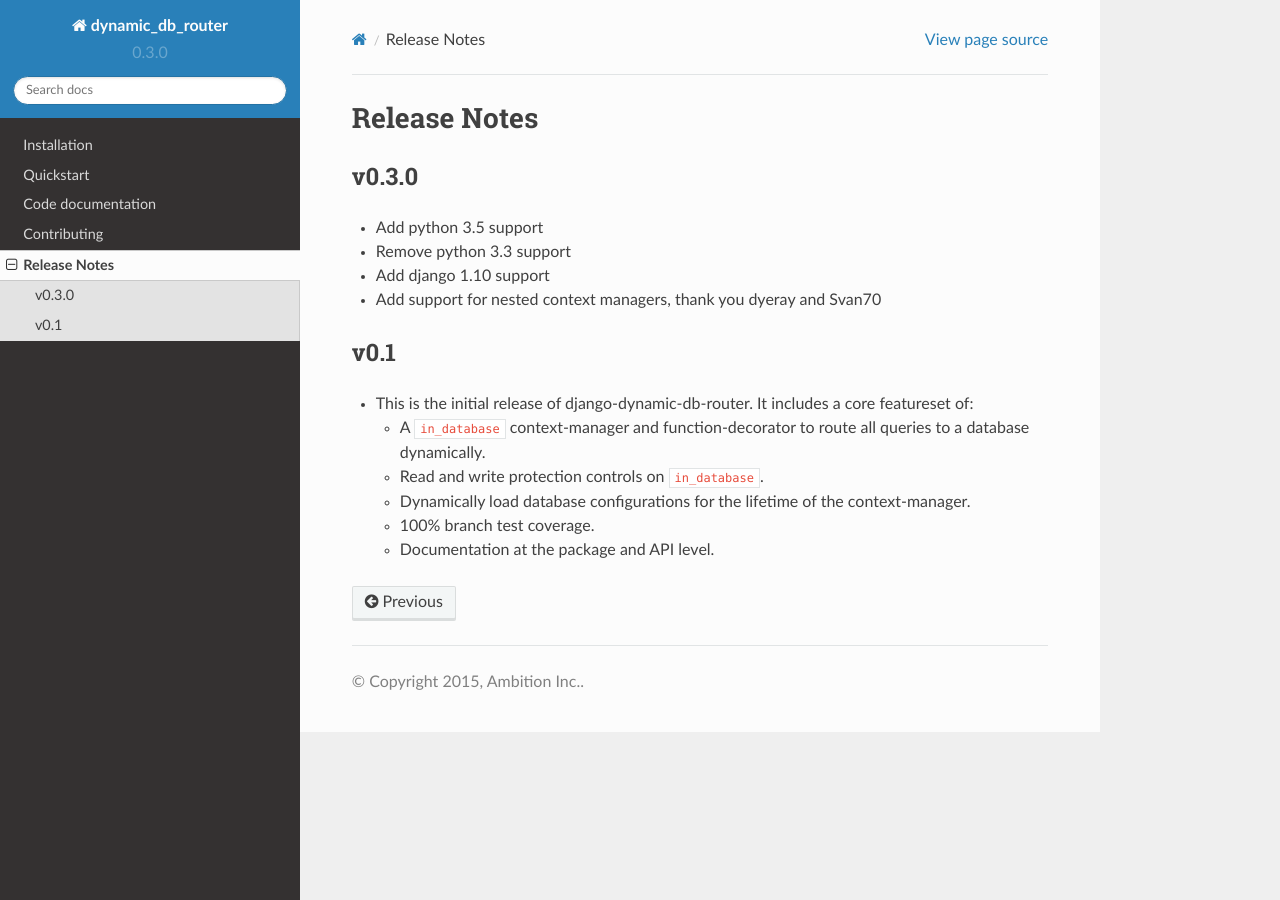
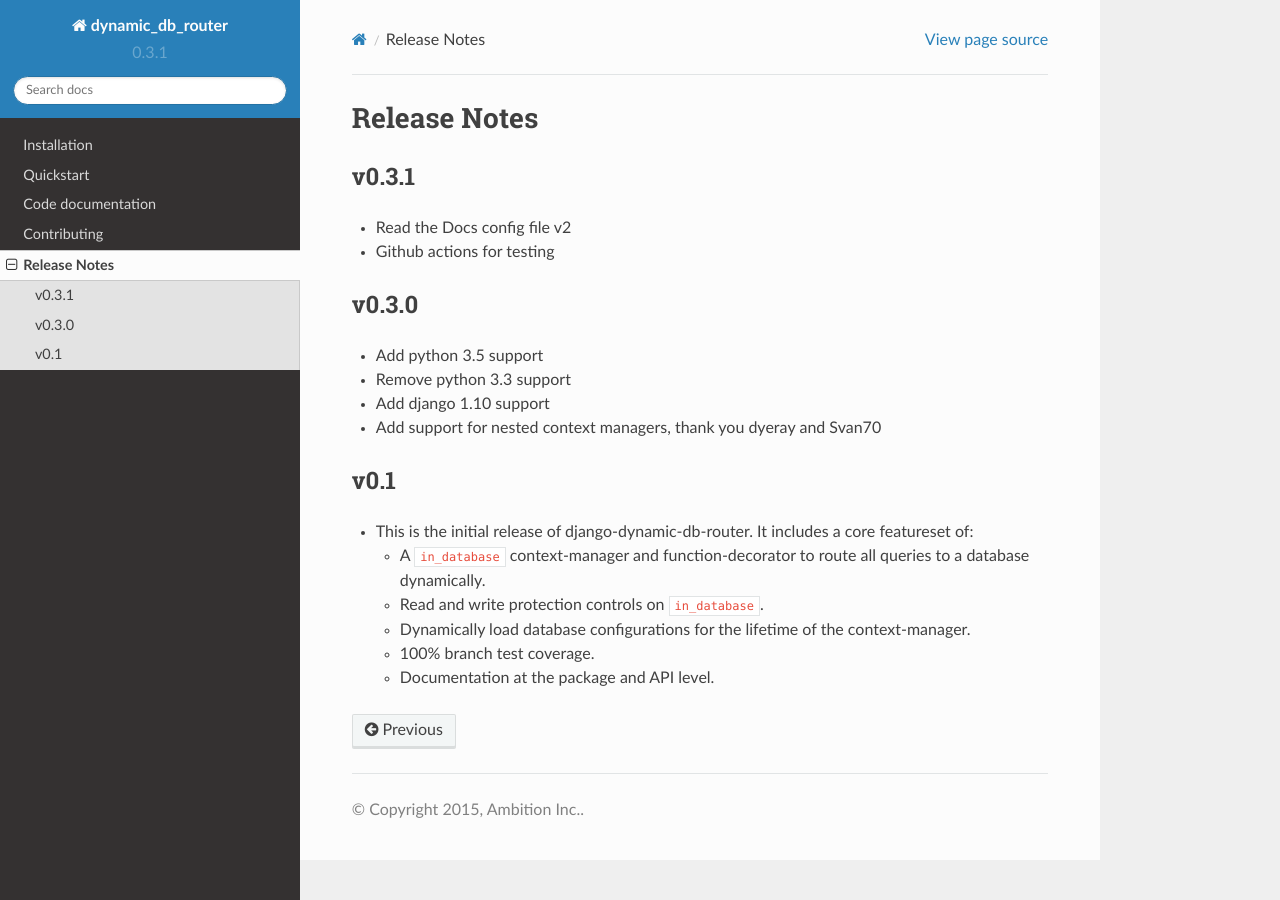
Before and after one commit to ambitioninc/django-dynamic-db-router, a Sphinx documentation site: the page built from docs/release_notes.rst, in a window 1280 px wide. Built offline with Sphinx 7.4.7 and the Read the Docs theme 2.0.0, drawn with Linux system fonts in a browser that asks for light colours.

Commit message:
read the docs config v2 and github actions

```diff
--- a/docs/release_notes.rst
+++ b/docs/release_notes.rst
@@ -1,5 +1,10 @@
 Release Notes
 =============
+
+v0.3.1
+------
+* Read the Docs config file v2
+* Github actions for testing
 
 v0.3.0
 ------
--- a/dynamic_db_router/version.py
+++ b/dynamic_db_router/version.py
@@ -1 +1 @@
-__version__ = '0.3.0'
+__version__ = '0.3.1'
```
Also changed, not shown: .readthedocs.yaml (added), 1 other file.
